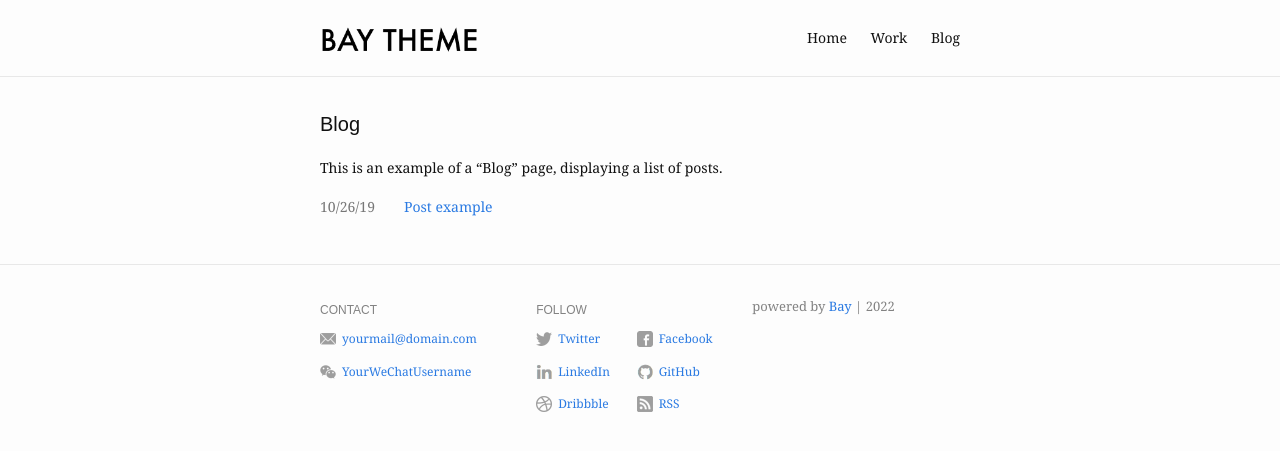
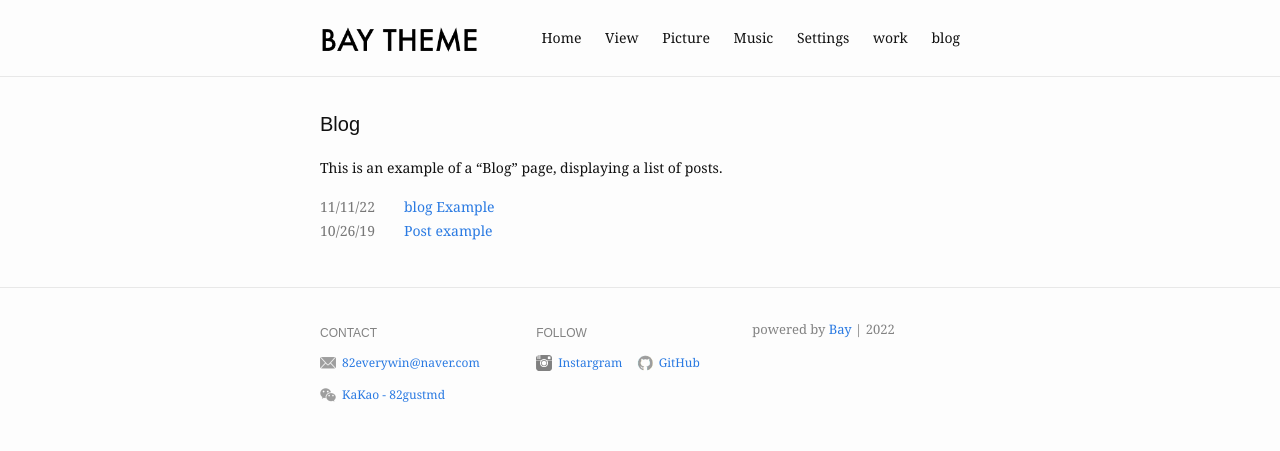
Before and after one commit to 82everywin/82everywin.github.io, a Jekyll site: the page built from blog.md, in a window 1280 px wide. Shown: the top 451 px of the page. Built offline with Jekyll 4.4.1, drawn with Linux system fonts in a browser that asks for light colours.

Commit message:
blog-post

```diff
--- a/Gemfile
+++ b/Gemfile
@@ -20,3 +20,5 @@ end
 
 # Performance-booster for watching directories on Windows
 gem "wdm", "~> 0.1.1", :install_if => Gem.win_platform?
+
+gem "webrick", "~> 1.7"
--- a/_config.yml
+++ b/_config.yml
@@ -1,9 +1,9 @@
 # For technical reasons, this file is *NOT* reloaded automatically when you use
 # 'bundle exec jekyll serve'. If you change this file, please restart the server process.
 
-title: Bay Jekyll Theme
+title: 82everywin Develop Blog
 description: >- # this means to ignore newlines until "baseurl:"
-  Bay is a minimal Jekyll Theme.
+  This blog is "한현승" blog.
 baseurl: "/bay" # the subpath of the site
 url: "https://eliottvincent.github.io" # the base hostname & protocol for the site
 og_image: /assets/img/profile-pic.jpg
@@ -13,32 +13,28 @@ header:
   pages:
     - name: Home
       slug: /
-    - name: Work
-    - name: Blog
+    - name: View
+    - name: Picture
+    - name: Music
+    - name: Settings
+    - name: work
+    - name: blog
 
 footer:
   show_powered_by: true
   contact:
     - name: Email
-      value: yourmail@domain.com
-      link: mailto:yourmail@domain.com
+      value: 82everywin@naver.com
+      link: mailto:82everywin@naver.com
     - name: WeChat
-      value: YourWeChatUsername
-      link: "#"
+      value: KaKao - 82gustmd
+      # link:
   follow:
-    - name: Twitter
-      link: http://twitter.com/YourTwitterUsername
+    - name: Instargram
+      link: http://twitter.com/ivory_roww
       username: "@YourTwitterUsername"
-    - name: Facebook
-      link: http://facebook.com/YourFacebookUsername
-    - name: LinkedIn
-      link: http://linkedin.com/in/YourLinkedInUsername
     - name: GitHub
-      link: http://github.com/YourGitHubUsername
-    - name: Dribbble
-      link: https://dribbble.com/YourDribbbleUsername
-    - name: RSS
-      link: /feed.xml
+      link: http://github.com/82everywin
 
 # Build settings
 markdown: kramdown
@@ -53,7 +49,7 @@ exclude:
   - .jekyll-cache/
   - feed.xml
   - gemfiles/
-  - Gemfile
+  - GemfileS
   - Gemfile.lock
   - vendor/bundle/
   - vendor/cache/
```
Also changed, not shown: Picture.md (added, +8 -0 lines), _posts/2022-11-11-example-of-blog-post1.md (added, +55 -0 lines), Gemfile.lock, assets/img/content/blog-example/KakaoTalk_20220913_195326473.jpg (added), assets/img/icons/instargram.png (added).
